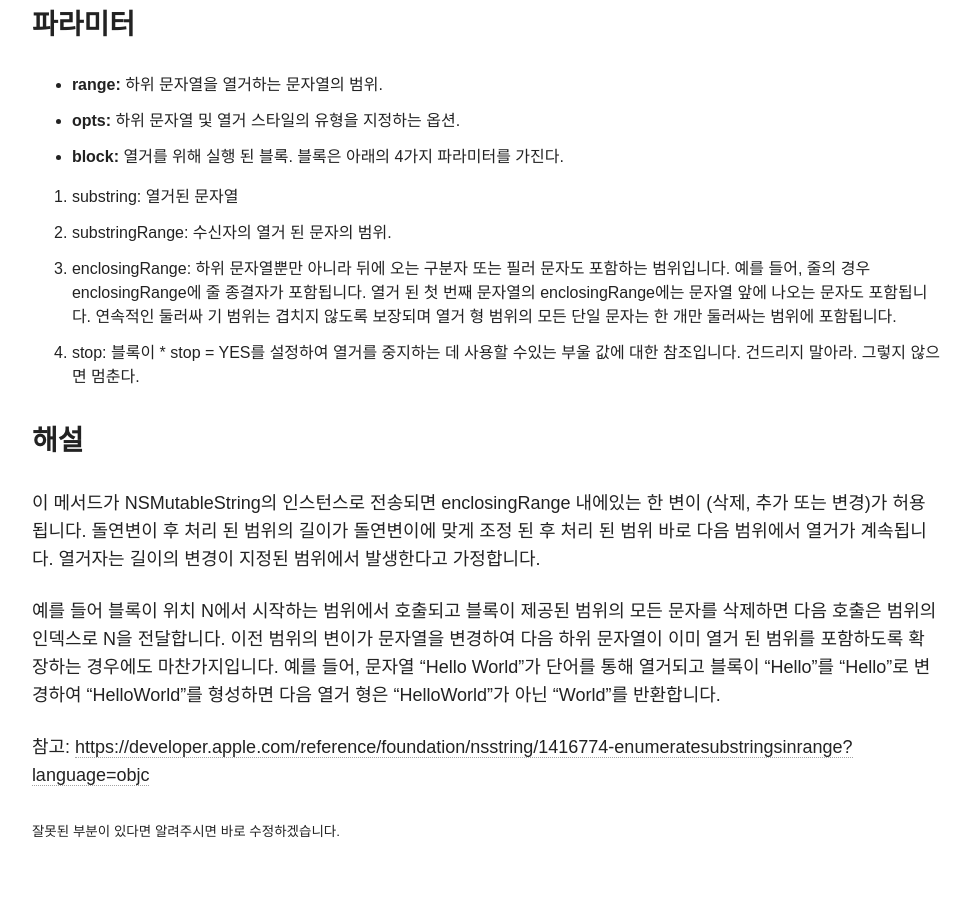
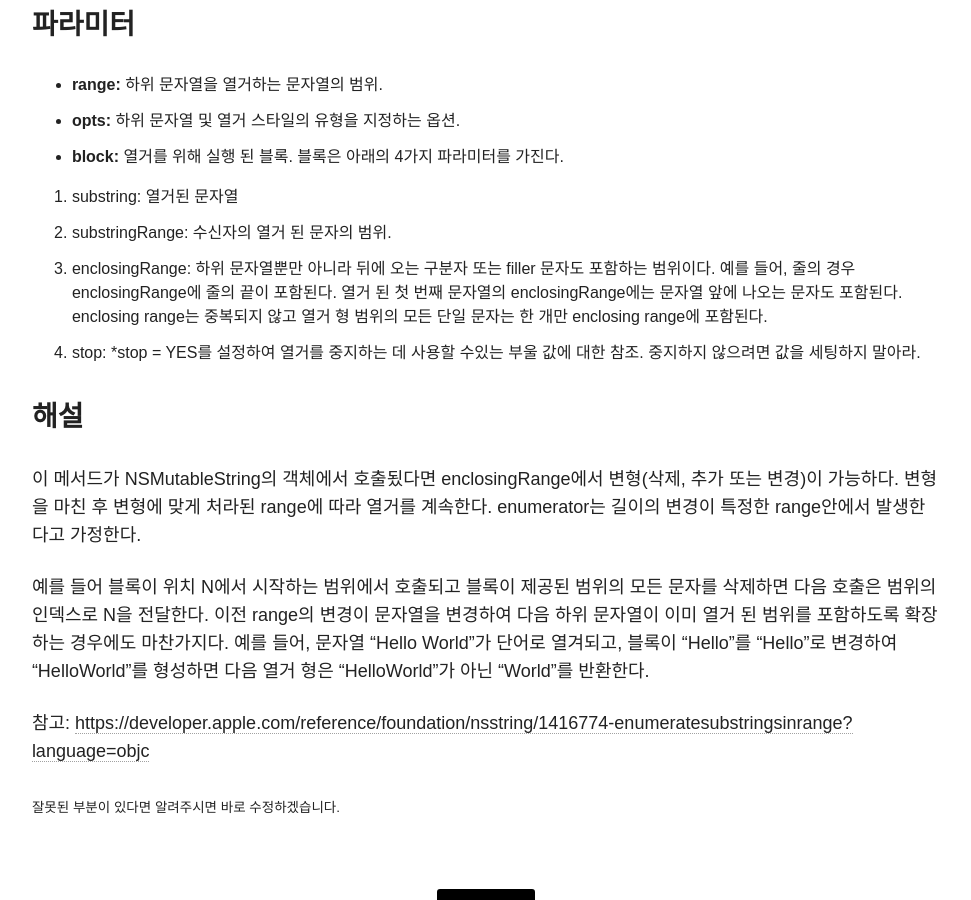
Before and after one commit to LeeHongHwa/leehonghwa.github.io, a Jekyll site: the page built from _posts/blog/2017-06-02-enumerateSubstringsInRangOptionsUsingBlock.md, in a window 1280 px wide and 900 px high, scrolled down 709 px. Shown: the whole window, without its empty margins (154-1125 px from the left). Built offline with Jekyll 4.4.1, drawn with Linux system fonts in a browser that asks for light colours; nearby versions of some CDN libraries.

Commit message:
modify recent blog

```diff
--- a/_posts/blog/2017-06-02-enumerateSubstringsInRangOptionsUsingBlock.md
+++ b/_posts/blog/2017-06-02-enumerateSubstringsInRangOptionsUsingBlock.md
@@ -19,13 +19,13 @@
 
  1. substring: 열거된 문자열
  2. substringRange: 수신자의 열거 된 문자의 범위.
- 3. enclosingRange: 하위 문자열뿐만 아니라 뒤에 오는 구분자 또는 필러 문자도 포함하는 범위입니다. 예를 들어, 줄의 경우 enclosingRange에 줄 종결자가 포함됩니다. 열거 된 첫 번째 문자열의 enclosingRange에는 문자열 앞에 나오는 문자도 포함됩니다. 연속적인 둘러싸 기 범위는 겹치지 않도록 보장되며 열거 형 범위의 모든 단일 문자는 한 개만 둘러싸는 범위에 포함됩니다.
- 4. stop: 블록이 * stop = YES를 설정하여 열거를 중지하는 데 사용할 수있는 부울 값에 대한 참조입니다. 건드리지 말아라. 그렇지 않으면 멈춘다.
+ 3. enclosingRange: 하위 문자열뿐만 아니라 뒤에 오는 구분자 또는 filler 문자도 포함하는 범위이다. 예를 들어, 줄의 경우 enclosingRange에 줄의 끝이 포함된다. 열거 된 첫 번째 문자열의 enclosingRange에는 문자열 앞에 나오는 문자도 포함된다. enclosing range는 중복되지 않고 열거 형 범위의 모든 단일 문자는 한 개만 enclosing range에 포함된다.
+ 4. stop: *stop = YES를 설정하여 열거를 중지하는 데 사용할 수있는 부울 값에 대한 참조. 중지하지 않으려면 값을 세팅하지 말아라.
 
 ### 해설
-이 메서드가 NSMutableString의 인스턴스로 전송되면 enclosingRange 내에있는 한 변이 (삭제, 추가 또는 변경)가 허용됩니다. 돌연변이 후 처리 된 범위의 길이가 돌연변이에 맞게 조정 된 후 처리 된 범위 바로 다음 범위에서 열거가 계속됩니다. 열거자는 길이의 변경이 지정된 범위에서 발생한다고 가정합니다.
+이 메서드가 NSMutableString의 객체에서 호출됬다면 enclosingRange에서 변형(삭제, 추가 또는 변경)이 가능하다. 변형을 마친 후 변형에 맞게 처라된 range에 따라 열거를 계속한다. enumerator는 길이의 변경이 특정한 range안에서 발생한다고 가정한다.
 
-예를 들어 블록이 위치 N에서 시작하는 범위에서 호출되고 블록이 제공된 범위의 모든 문자를 삭제하면 다음 호출은 범위의 인덱스로 N을 전달합니다. 이전 범위의 변이가 문자열을 변경하여 다음 하위 문자열이 이미 열거 된 범위를 포함하도록 확장하는 경우에도 마찬가지입니다. 예를 들어, 문자열 "Hello World"가 단어를 통해 열거되고 블록이 "Hello"를 "Hello"로 변경하여 "HelloWorld"를 형성하면 다음 열거 형은 "HelloWorld"가 아닌 "World"를 반환합니다.
+예를 들어 블록이 위치 N에서 시작하는 범위에서 호출되고 블록이 제공된 범위의 모든 문자를 삭제하면 다음 호출은 범위의 인덱스로 N을 전달한다. 이전 range의 변경이 문자열을 변경하여 다음 하위 문자열이 이미 열거 된 범위를 포함하도록 확장하는 경우에도 마찬가지다. 예를 들어, 문자열 "Hello World"가 단어로 열겨되고, 블록이 "Hello"를 "Hello"로 변경하여 "HelloWorld"를 형성하면 다음 열거 형은 "HelloWorld"가 아닌 "World"를 반환한다.
 
 참고: [https://developer.apple.com/reference/foundation/nsstring/1416774-enumeratesubstringsinrange?language=objc][apple-doc]
 
```
